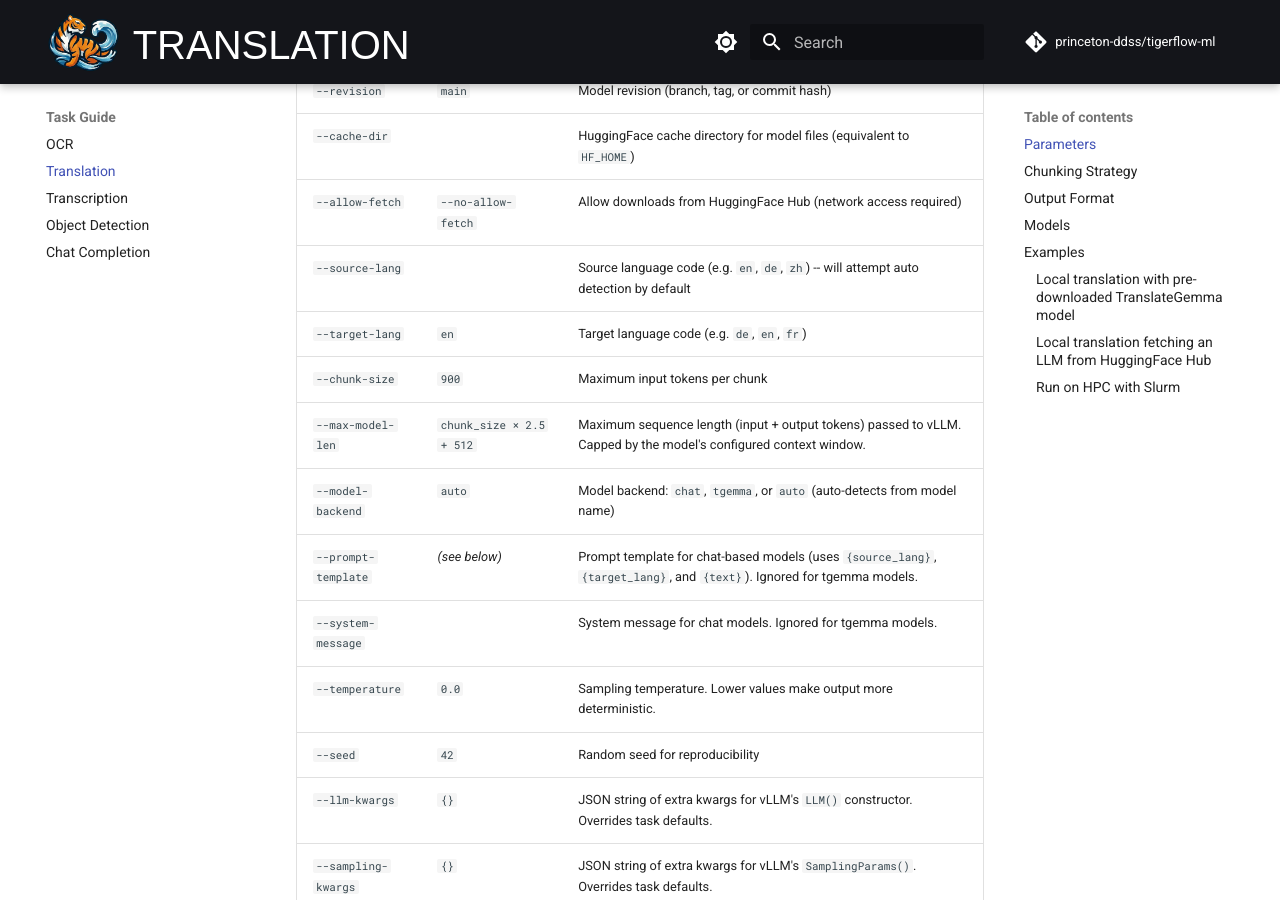
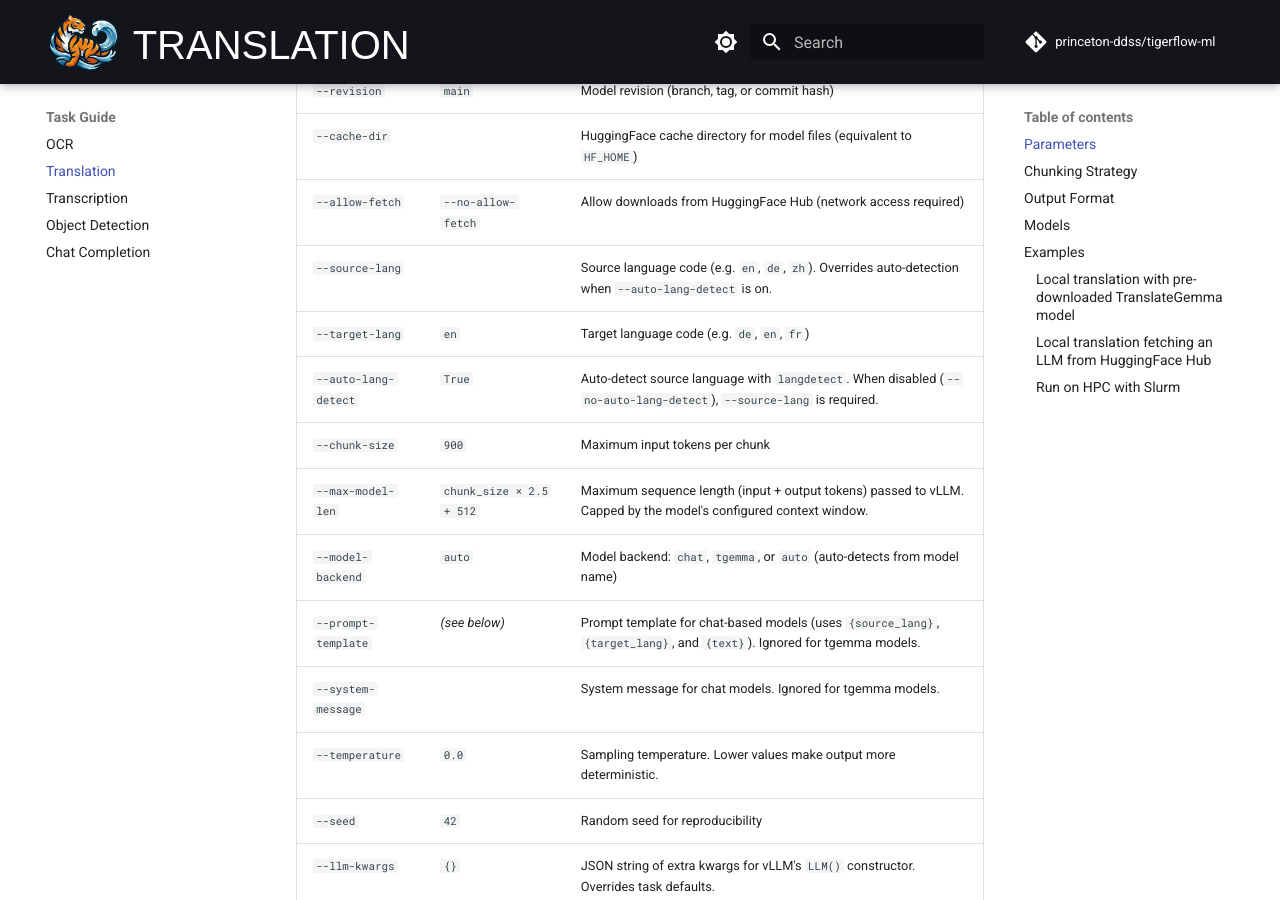
Before and after one commit to princeton-ddss/tigerflow-ml, an MkDocs documentation site: the page built from docs/mkdocs/tasks/translate.md, in a window 1280 px wide and 900 px high, scrolled down 399 px. Built offline with MkDocs 1.6.1 and Material for MkDocs 9.7.7, drawn with Linux system fonts in a browser that asks for light colours; some web fonts are replaced; comment, search, counter and statistics services are not loaded; the version menu is left out.

Commit message:
docs: add auto-lang-detect arg to docs

```diff
--- a/docs/mkdocs/tasks/translate.md
+++ b/docs/mkdocs/tasks/translate.md
@@ -10,8 +10,9 @@ Translate text documents using HuggingFace [vLLM optimized TranslateGemma](https
 | `--revision`         | `main`                           | Model revision (branch, tag, or commit hash)                                                                                     |
 | `--cache-dir`        |                                  | HuggingFace cache directory for model files (equivalent to `HF_HOME`)                                                            |
 | `--allow-fetch`      | `--no-allow-fetch`               | Allow downloads from HuggingFace Hub (network access required)                                                                   |
-| `--source-lang`      |                                  | Source language code (e.g. `en`, `de`, `zh`) -- will attempt auto detection by default                                           |
+| `--source-lang`      |                                  | Source language code (e.g. `en`, `de`, `zh`). Overrides auto-detection when `--auto-lang-detect` is on.                          |
 | `--target-lang`      | `en`                             | Target language code (e.g. `de`, `en`, `fr`)                                                                                     |
+| `--auto-lang-detect` | `True`                           | Auto-detect source language with `langdetect`. When disabled (`--no-auto-lang-detect`), `--source-lang` is required.             |
 | `--chunk-size`       | `900`                            | Maximum input tokens per chunk                                                                                                   |
 | `--max-model-len`    | `chunk_size × 2.5 + 512`         | Maximum sequence length (input + output tokens) passed to vLLM. Capped by the model's configured context window.                 |
 | `--model-backend`    | `auto`                           | Model backend: `chat`, `tgemma`, or `auto` (auto-detects from model name)                                                        |
@@ -19,9 +20,9 @@ Translate text documents using HuggingFace [vLLM optimized TranslateGemma](https
 | `--system-message`   |                                  | System message for chat models. Ignored for tgemma models.                                                                       |
 | `--temperature`      | `0.0`                            | Sampling temperature. Lower values make output more deterministic.                                                               |
 | `--seed`             | `42`                             | Random seed for reproducibility                                                                                                  |
-| `--llm-kwargs`       | `{}`                             | JSON string of extra kwargs for vLLM's `LLM()` constructor. Overrides task defaults.        |
-| `--sampling-kwargs`  | `{}`                             | JSON string of extra kwargs for vLLM's `SamplingParams()`. Overrides task defaults.                 |
-| `--chat-kwargs`      | `{}`                             | JSON string of extra kwargs for `LLM.chat()`. Overrides task defaults.                           |
+| `--llm-kwargs`       | `{}`                             | JSON string of extra kwargs for vLLM's `LLM()` constructor. Overrides task defaults.                                             |
+| `--sampling-kwargs`  | `{}`                             | JSON string of extra kwargs for vLLM's `SamplingParams()`. Overrides task defaults.                                              |
+| `--chat-kwargs`      | `{}`                             | JSON string of extra kwargs for `LLM.chat()`. Overrides task defaults.                                                           |
 
 
 ## Chunking Strategy
```
Also changed, not shown: src/tigerflow_ml/text/translate/README.md.
